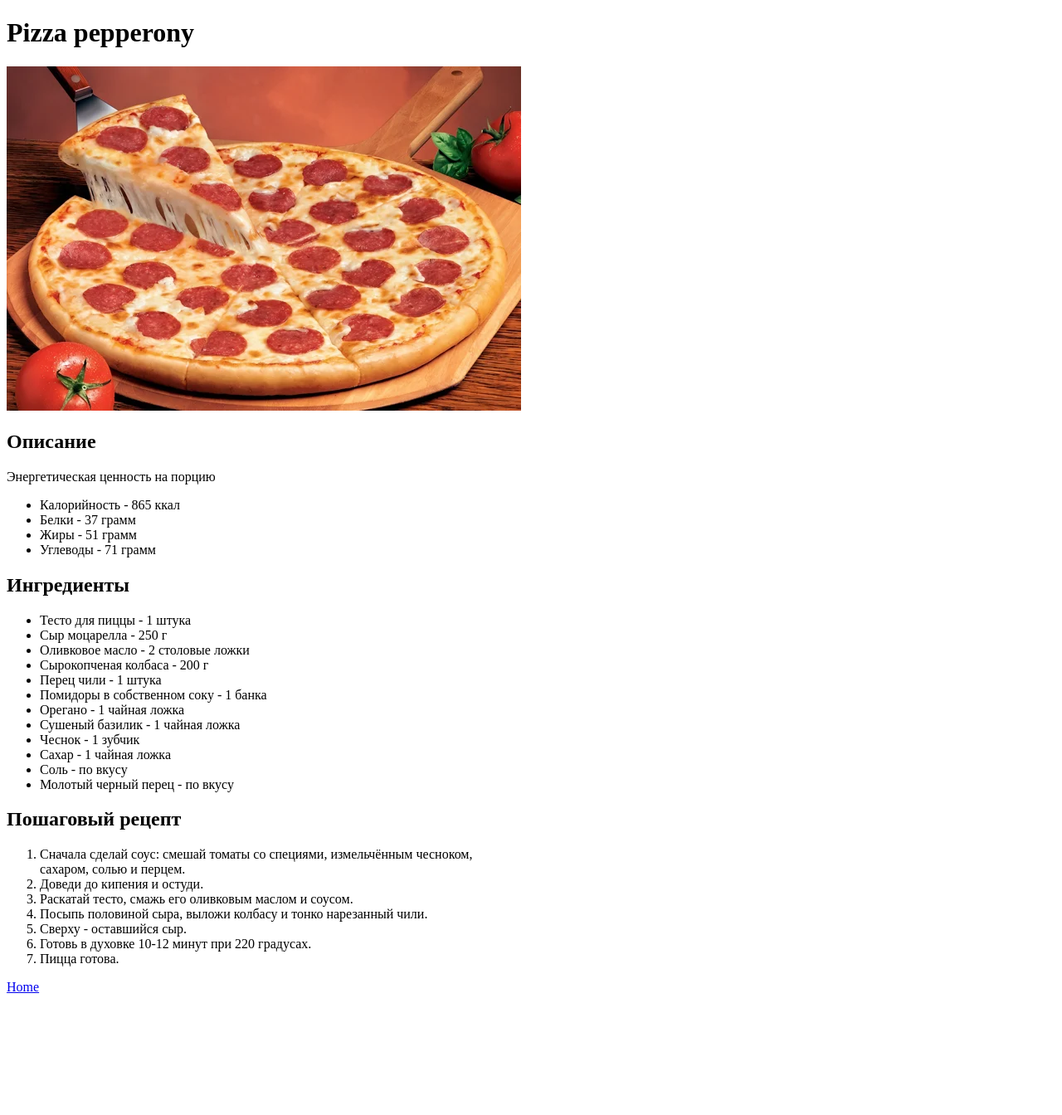
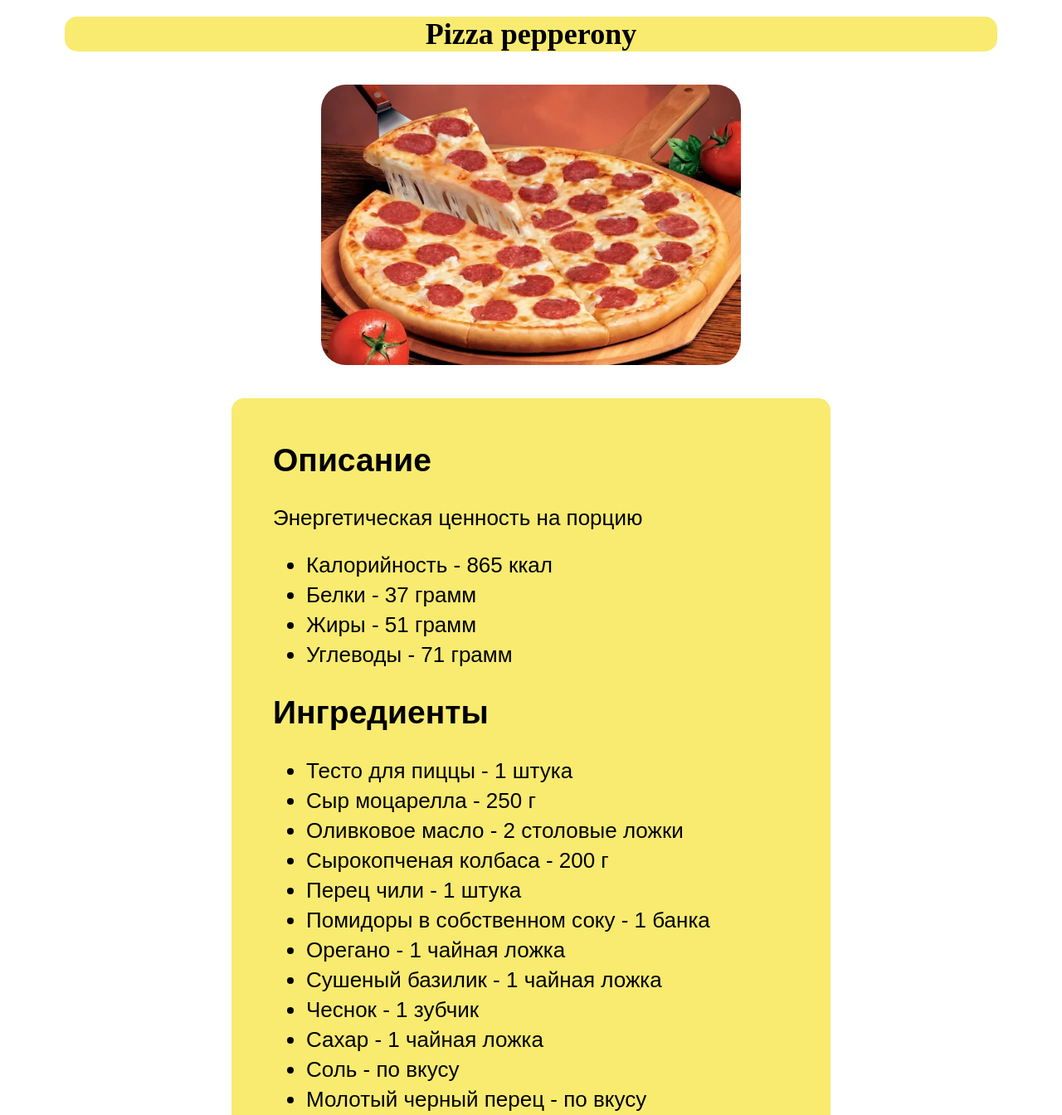
Before and after one commit to Boberch1k/odin_recipes, a plain HTML site: page recipes/pizza_pepperony.html in a window 1280 px wide. Shown: the top 1344 px of the page at 83% size. Before the commit the page ends 1207 px from the top, so only its background shows below. Drawn offline with Linux system fonts and the light colour scheme.

Commit message:
Add CSS to all files
I created a stylesheet for all site pages,
added containers to elements, and styles to
both containers and elements.

```diff
--- a/recipes/pizza_pepperony.html
+++ b/recipes/pizza_pepperony.html
@@ -2,12 +2,13 @@
 <html>
 <head>
     <meta charset="UTF-8">
+    <link rel="stylesheet" href="../styles.css">
     <title>Pepperony</title>
 </head>
 <body>
     <h1>Pizza pepperony</h1>
-    <img src="./img_reccipes/pizza_pep.webp">
-    <h2>Описание</h2>
+    <div class="spase_1"><img class="img_recipe" src="./img_reccipes/pizza_pep.webp"></div>
+    <div class="recipe_main"><h2>Описание</h2>
     <p>Энергетическая ценность на порцию</p>
     <ul>
         <li>Калорийность - 865 ккал</li>
@@ -40,7 +41,8 @@
         <li>Сверху - оставшийся сыр.</li>
         <li>Готовь в духовке 10-12 минут при 220 градусах.</li>
         <li>Пицца готова.</li>
-    </ol>
-    <a href="../index.html">Home</a>
+    </ol></div>
+
+    <div class="spase_1"><a class="home" href="../index.html">Home</a></div>
 </body>
 </html>
--- /dev/null
+++ b/styles.css
@@ -0,0 +1,36 @@
+.recipe_main{
+    background-color: rgba(248, 233, 98, 0.904);
+    font-size: 26px;
+    font-family: Arial, Helvetica, sans-serif;
+    padding: 20px 40px 20px 50px;
+    border-radius: 15px;
+    width: 50%;
+    margin: auto;
+}
+h1{
+    background-color: rgba(248, 233, 98, 0.904);
+    font-size: 36px;
+    text-align: center;
+    border-radius: 15px;
+    margin:20px 70px;
+}
+li{
+    margin: 5px 0;
+}
+.img_recipe{
+    border-radius: 30px;
+    display: flex;
+    width: 40%;
+    margin: auto;
+}
+.home{
+    background-color: aquamarine;
+    border-radius: 15px;
+    padding: 10px;
+    font-size: 30px;
+    font-family: Arial, Helvetica, sans-serif;
+    margin: 0 0 0 50px;
+}
+.spase_1{
+    margin: 40px 0;
+}
```
Also changed, not shown: index.html (+3 -0 lines), recipes/milkshake.html (+5 -4 lines), recipes/pear_pipe.html (+5 -4 lines).
